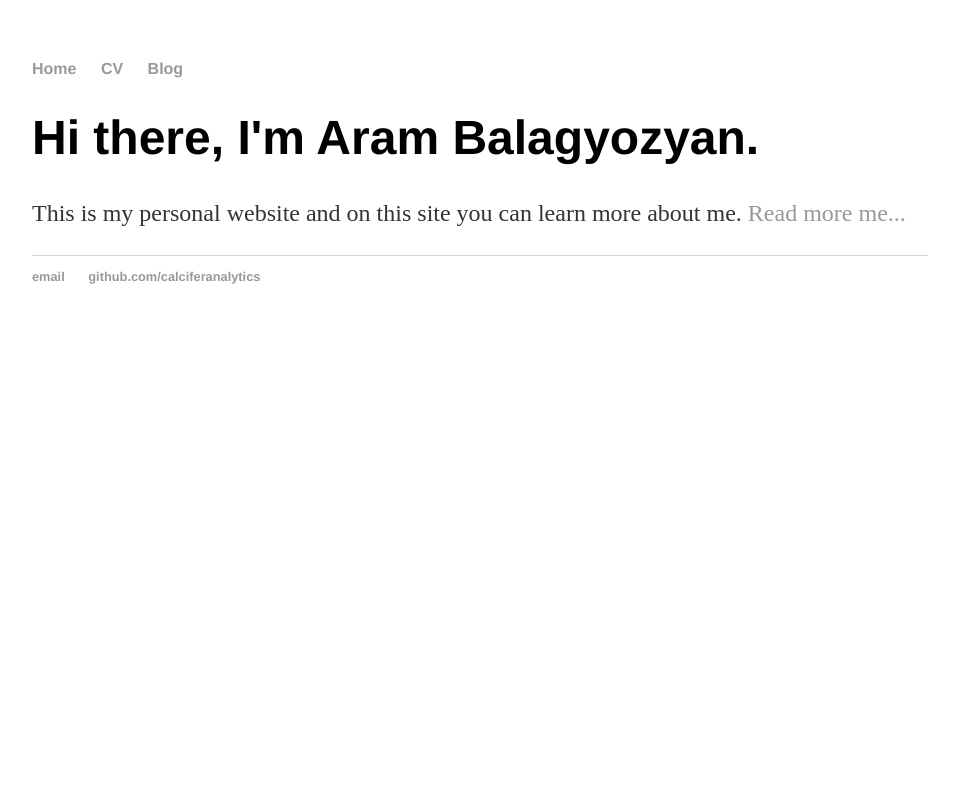
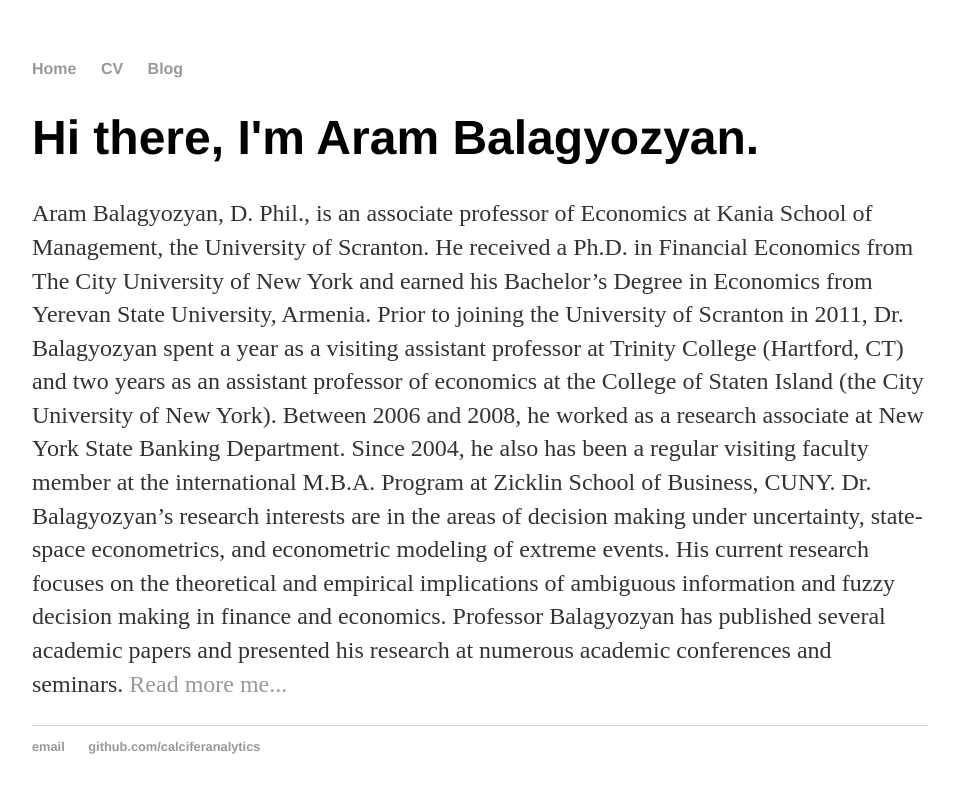
Before and after one commit to calciferanalytics/calciferanalytics.github.io, a Jekyll site: the page built from index.html, in a window 1280 px wide. Shown: the top 793 px of the page, without its empty margins (160-1119 px from the left). Built offline with Jekyll 4.4.1, drawn with Linux system fonts in a browser that asks for light colours.

Commit message:
Update index.html

```diff
--- a/index.html
+++ b/index.html
@@ -4,5 +4,5 @@ title: Aram Balagyozyan
 ---
 <div class="blurb">
 	<h1>Hi there, I'm Aram Balagyozyan.</h1>
-	<p>This is my personal website and on this site you can learn more about me. <a href="/about">Read more me...</a></p>
+	<p>Aram Balagyozyan, D. Phil., is an associate professor of Economics at Kania School of Management, the University of Scranton. He received a Ph.D. in Financial Economics from The City University of New York and earned his Bachelor’s Degree in Economics from Yerevan State University, Armenia. Prior to joining the University of Scranton in 2011, Dr. Balagyozyan spent a year as a visiting assistant professor at Trinity College (Hartford, CT) and two years as an assistant professor of economics at the College of Staten Island (the City University of New York). Between 2006 and 2008, he worked as a research associate at New York State Banking Department. Since 2004, he also has been a regular visiting faculty member at the international M.B.A. Program at Zicklin School of Business, CUNY. Dr. Balagyozyan’s research interests are in the areas of decision making under uncertainty, state-space econometrics, and econometric modeling of extreme events. His current research focuses on the theoretical and empirical implications of ambiguous information and fuzzy decision making in finance and economics. Professor Balagyozyan has published several academic papers and presented his research at numerous academic conferences and seminars. <a href="/about">Read more me...</a></p>
 </div><!-- /.blurb -->
```
